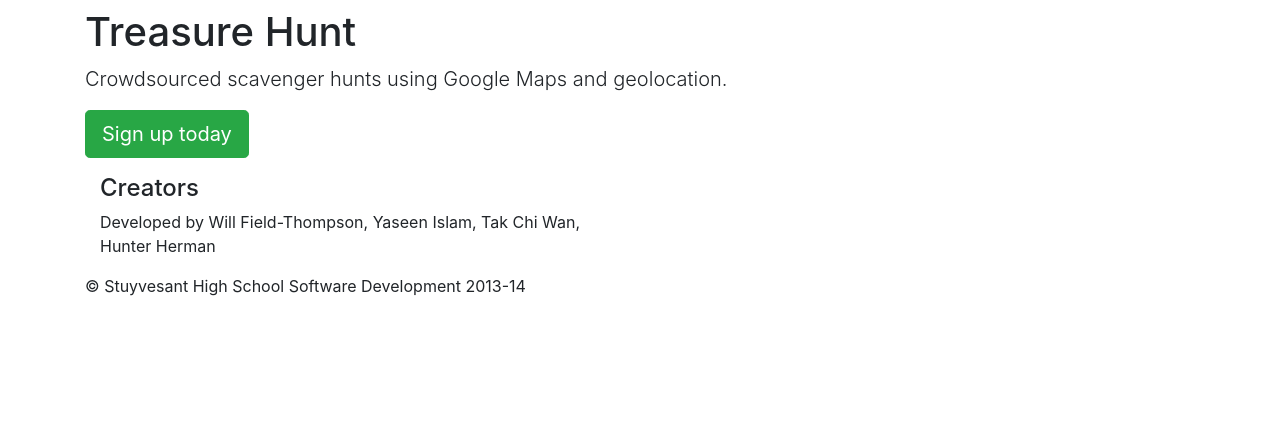
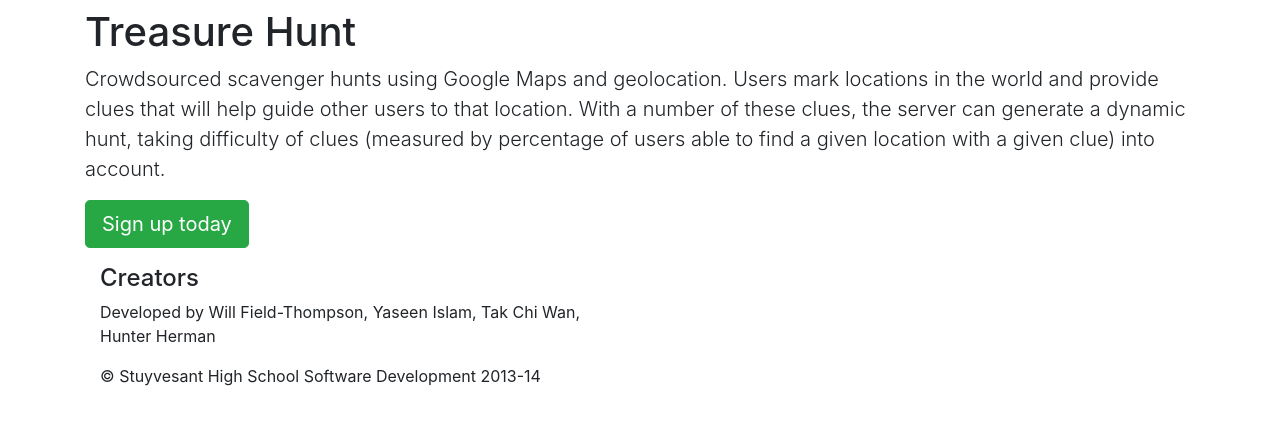
Before and after one commit to stuycs-softdev-fall-2013/proj3-CrowdHunts, a Flask app: template templates/index.html in a window 1280 px wide. Shown: the part 34-459 px from the top of the page. Run offline with Flask 2, Linux system fonts and the light colour scheme; the template is opened without the code that fills it, so the values that code supplies are empty; some libraries are stand-ins or nearby versions.

Commit message:
Update index.html

```diff
--- a/templates/index.html
+++ b/templates/index.html
@@ -1,3 +1,5 @@
+
+
 <!DOCTYPE html>
 <html lang="en">
   <head>
@@ -24,7 +26,7 @@
 
       <div class="home">
         <h1>Treasure Hunt</h1>
-        <p class="lead">Crowdsourced scavenger hunts using Google Maps and geolocation.</p>
+        <p class="lead">Crowdsourced scavenger hunts using Google Maps and geolocation. Users mark locations in the world and provide clues that will help guide other users to that location. With a number of these clues, the server can generate a dynamic hunt, taking difficulty of clues (measured by percentage of users able to find a given location with a given clue) into account.</p>
         <p><a class="btn btn-lg btn-success" href="/register" role="button">Sign up today</a></p>
       </div>
 
@@ -32,11 +34,8 @@
         <div class="col-lg-6">
           <h4>Creators</h4>
           <p>Developed by Will Field-Thompson, Yaseen Islam, Tak Chi Wan, Hunter Herman</p>
+	  <p>&copy; Stuyvesant High School Software Development 2013-14</p>
         </div>
-      </div>
-
-      <div class="footer">
-        <p>&copy; Stuyvesant High School Software Development 2013-14</p>
       </div>
 
     </div>
```
